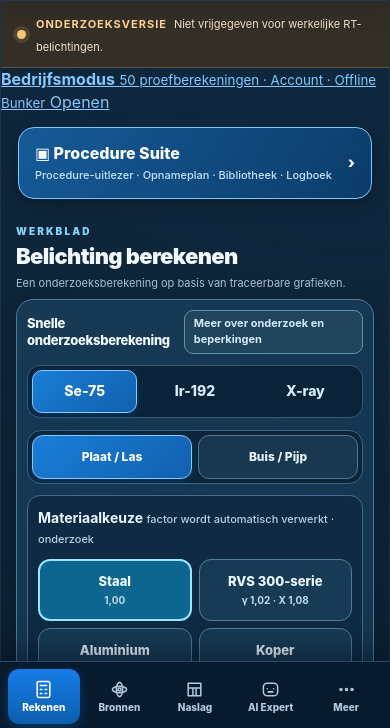
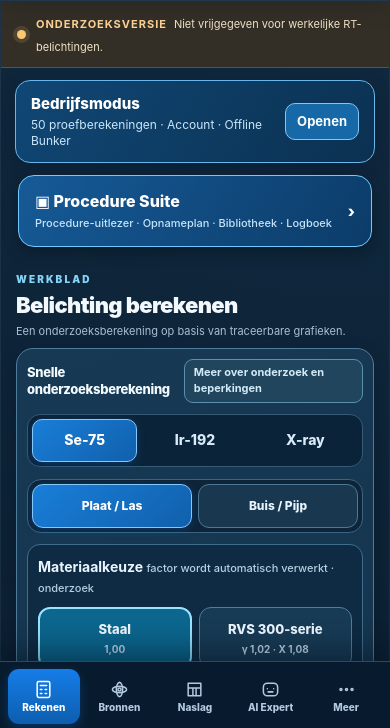
Before and after one commit to nigelvandervorst17-lang/VT-App, a plain HTML site: page index.html in a window 390 px wide. Shown: the part 110-838 px from the top of the page. Drawn offline with Linux system fonts and the light colour scheme.

Commit message:
Style responsive Company Mode navigation alongside existing calculator

```diff
--- a/rt-enhancements.css
+++ b/rt-enhancements.css
@@ -92,3 +92,24 @@
   .sticky-outcome #stickyTime {font-size:19px;}
   .sticky-outcome .rt-timer-controls button { min-width:90px; }
 }
+
+/* Integrated Company Mode entry: always visible on the calculator home page. */
+.ndt-company-launch {
+ display:flex; align-items:center; justify-content:space-between; gap:12px;
+ margin:12px 14px 8px; padding:13px 15px; min-height:68px;
+ background:linear-gradient(120deg,#104775,#0b3151);
+ color:#fff; border:1px solid #69b6ed; border-radius:15px;
+ text-decoration:none; box-shadow:0 5px 16px #03192d4a;
+}
+.ndt-company-launch:focus-visible {outline:3px solid #b0f6ef;outline-offset:3px;}
+.ndt-company-launch-copy {display:flex;flex-direction:column;gap:3px;min-width:0;}
+.ndt-company-launch strong {font-weight:850;font-size:15px;line-height:1.3;}
+.ndt-company-launch small {font-size:12px;line-height:1.35;color:#cbe7fa;overflow-wrap:anywhere;}
+.ndt-company-launch-go {
+ flex:none; padding:8px 11px; border:1px solid #83c5f4;
+ border-radius:10px; background:#1768a6; font-weight:750; font-size:13px;
+}
+@media(max-width:380px) {
+ .ndt-company-launch {margin:10px 10px 7px;padding:12px 11px;gap:8px;}
+ .ndt-company-launch-go {padding:7px 9px;}
+}
```
